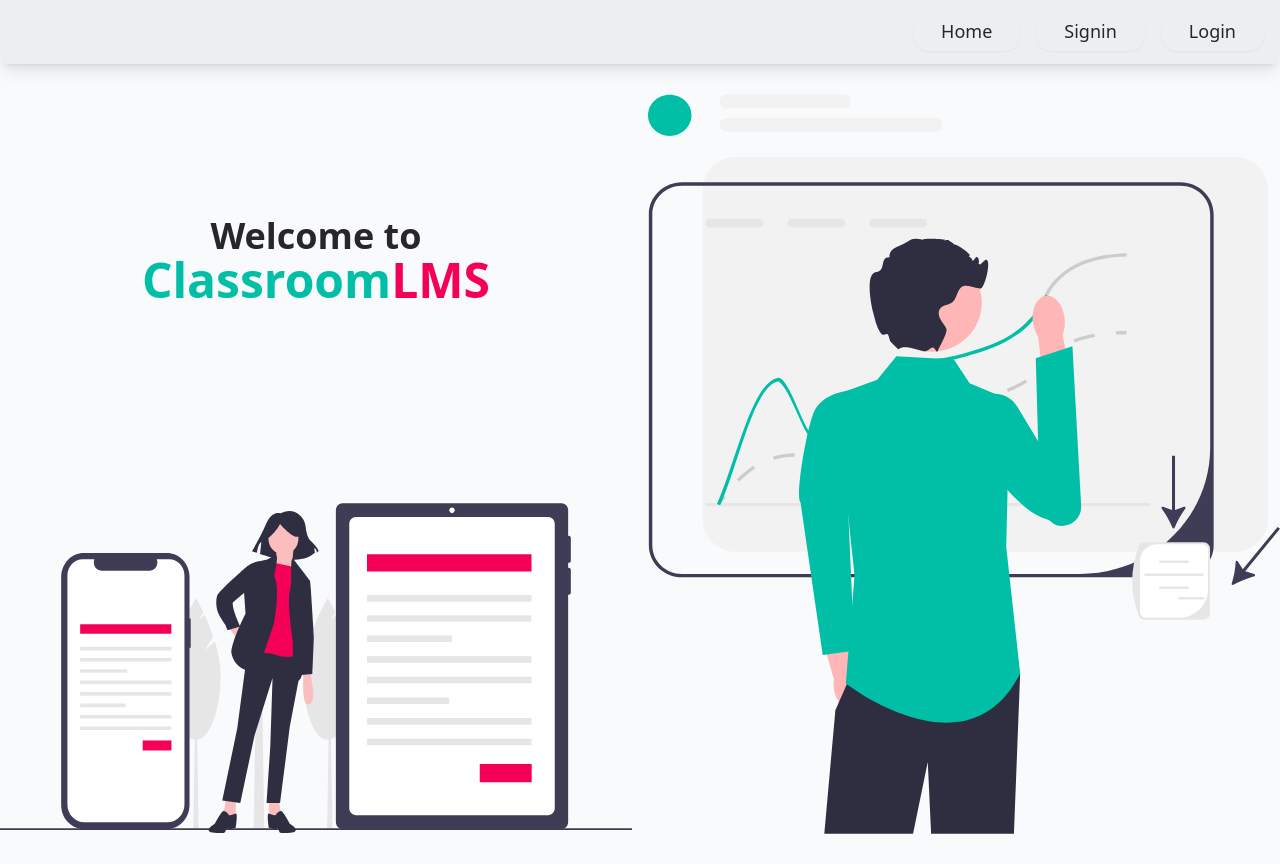
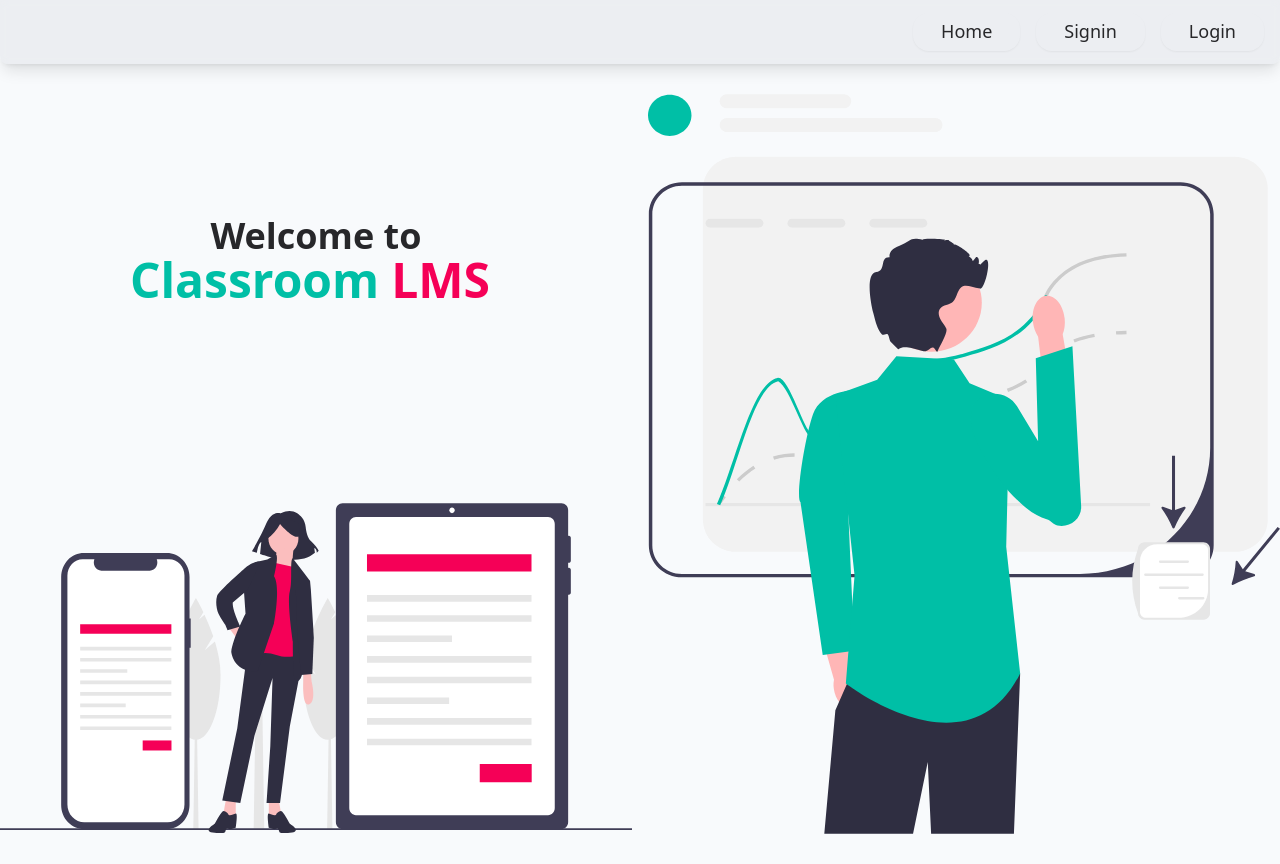
Before and after one commit to TathagataDas99/Classroom-Frontend, a Vue app: page / in a window 1280 px wide. Built offline with nearby package versions, Linux system fonts and the light colour scheme.

Commit message:
padding added b/w classroom & lms

```diff
--- a/src/views/HomeView.vue
+++ b/src/views/HomeView.vue
@@ -6,7 +6,7 @@
       <h1 class="text-xl font-bold sm:text-4xl">Welcome to</h1>
       <h1 class="text-2xl font-bold sm:text-5xl">
         <span class="text-primary-dark">Classroom</span>
-        <span class="text-danger-dark">LMS</span>
+        <span class="px-3 text-danger-dark">LMS</span>
       </h1>
     </header>
     <img
```
